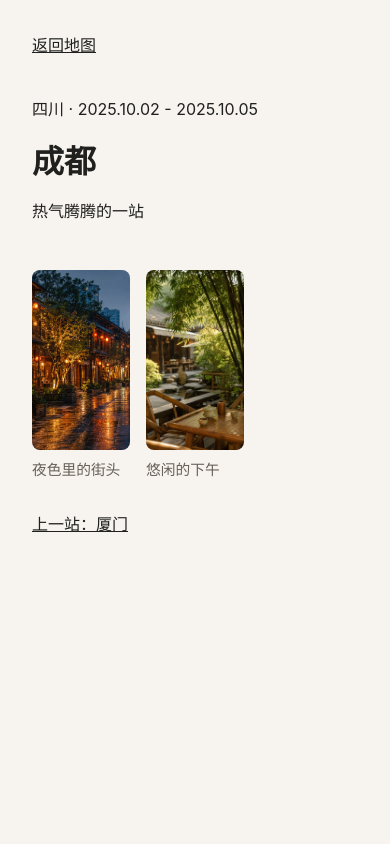
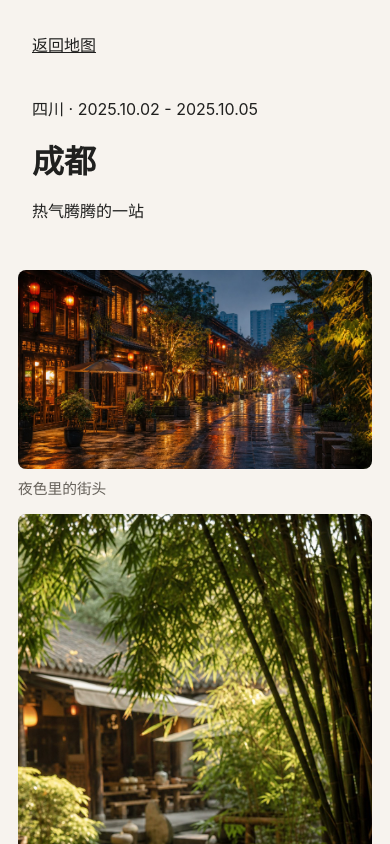
Before and after one commit to zzhuoz/TMap, a React (Vite) app: page /city/chengdu in a window 390 px wide. Shown: the top 844 px of the page. Built offline with nearby package versions, Linux system fonts and the light colour scheme.

Commit message:
style: make city gallery responsive

```diff
--- a/src/styles.css
+++ b/src/styles.css
@@ -85,3 +85,21 @@ h1 {
   gap: 16px;
   padding: 0 32px 40px;
 }
+
+@media (max-width: 760px) {
+  .photo-grid {
+    column-count: 1;
+    padding: 0 18px 24px;
+  }
+
+  .city-nav {
+    padding: 0 18px 32px;
+    flex-direction: column;
+  }
+}
+
+@media (min-width: 761px) and (max-width: 1080px) {
+  .photo-grid {
+    column-count: 2;
+  }
+}
```
